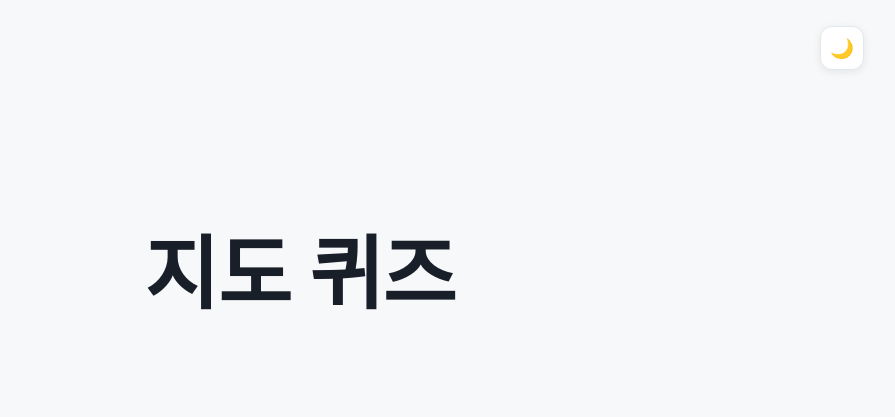
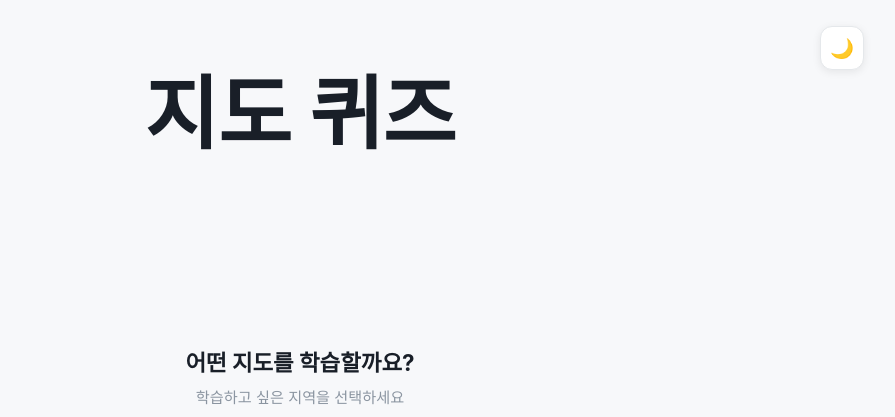
Before and after one commit to CHOISEONGYEOL/Korea-Map-Quiz, a website: page index.html in a window 1280 px wide. Shown: the top 417 px of the page, without its empty margins (340-1235 px from the left). Drawn offline with Linux system fonts and the light colour scheme.

Commit message:
Style: 메인 랜딩 페이지 레이아웃 조정
- 지도 퀴즈 제목 margin-top 25vh → 5vh로 변경
- 콘텐츠를 제목 바로 아래로 배치

🤖 Generated with [Claude Code](https://claude.com/claude-code)

Co-Authored-By: Claude Opus 4.5 <noreply@anthropic.com>

```diff
--- a/styles.css
+++ b/styles.css
@@ -101,8 +101,8 @@ header h1 {
 body.main-landing header h1 {
     display: block;
     font-size: 5rem;
-    margin-bottom: 10px;
-    margin-top: 25vh;
+    margin-bottom: 20px;
+    margin-top: 5vh;
     color: var(--text-primary);
     font-weight: 700;
     letter-spacing: -0.5px;
```
